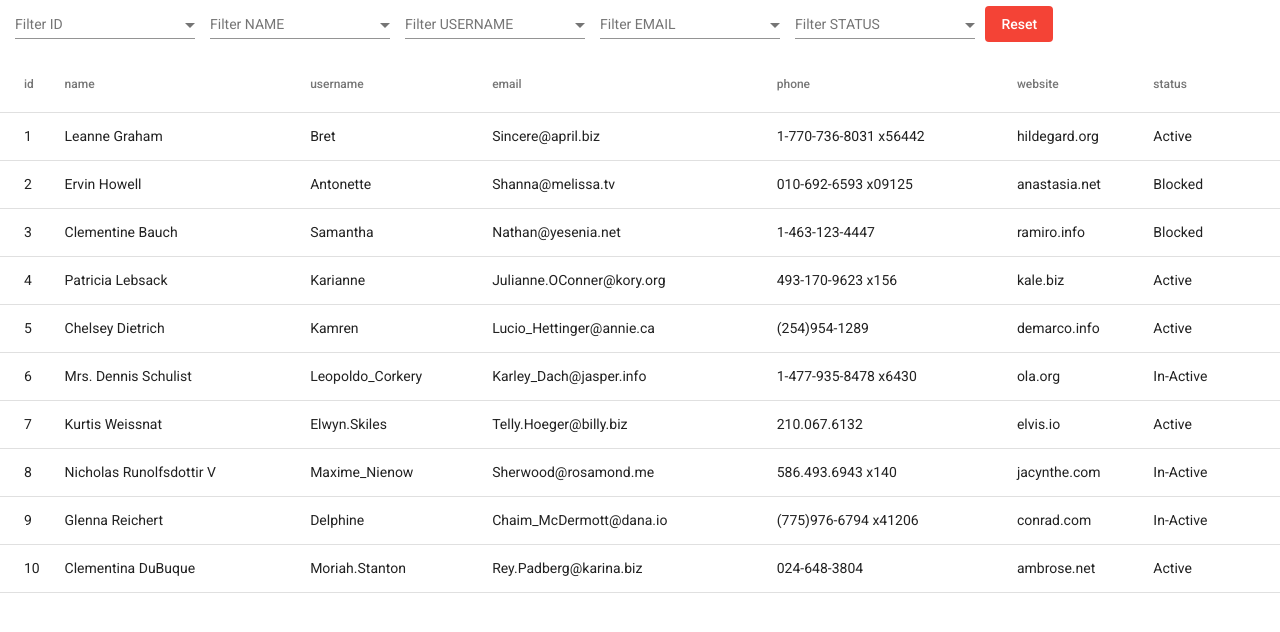
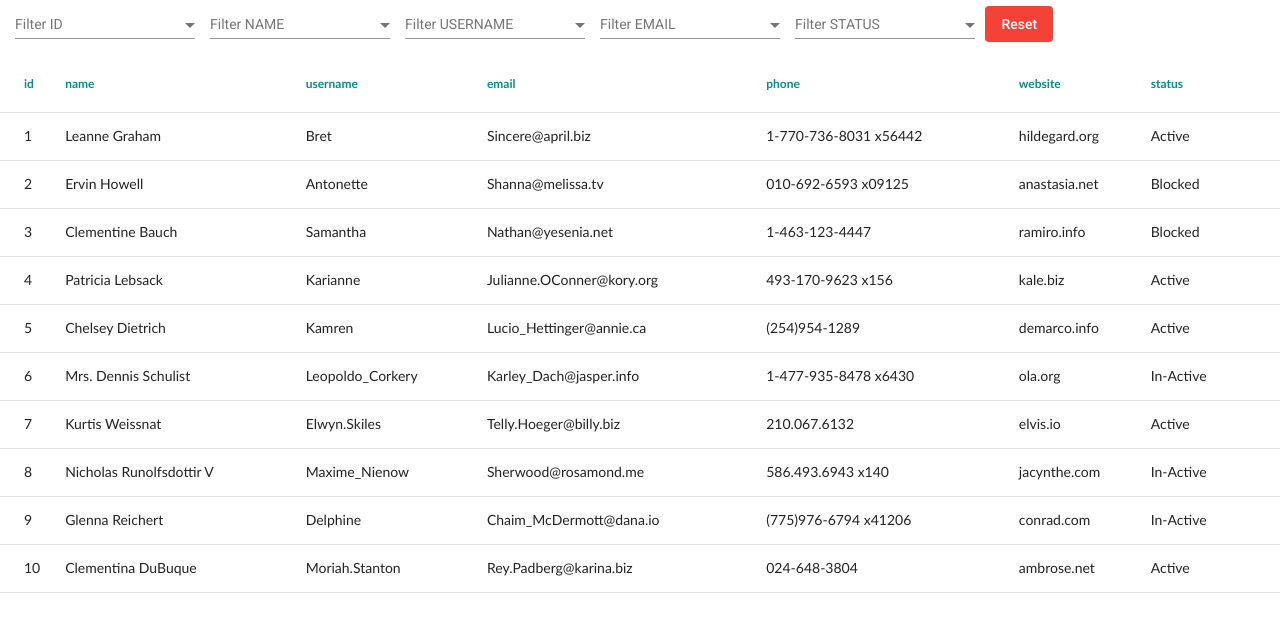
Before and after one commit to Mansiben/Acrolinx, an Angular app: page / in a window 1280 px wide. Shown: the top 632 px of the page. Built offline with nearby package versions, Linux system fonts and the light colour scheme.

Commit message:
added some css styles.

```diff
--- a/src/app/app.component.html
+++ b/src/app/app.component.html
@@ -1,4 +1,4 @@
-<div>
+<div class="filterbox">
   <mat-form-field *ngFor="let filter of filterSelectObj" style="margin-left: 15px;">
     <mat-label>Filter {{filter.name}}</mat-label>
     <select matNativeControl name="{{filter.columnProp}}" [(ngModel)]="filter.modelValue"
--- a/src/app/app.component.scss
+++ b/src/app/app.component.scss
@@ -1,3 +1,38 @@
-table{
+.example-container {
+    display: flex;
+    flex-direction: column;
+    min-width: 300px;
+  }
+
+  .mat-table {
+    overflow: auto;
+    max-height: 600px;
     width: 100%;
-}
+  }
+
+  .mat-header-cell{
+    color: #098B8C;
+    font-family: 'Gill Sans', 'Gill Sans MT', 'Calibri', 'Trebuchet MS', sans-serif;
+    font-weight: bold;
+  }
+
+  .mat-cell{
+    font-family: 'Gill Sans', 'Gill Sans MT', 'Calibri', 'Trebuchet MS', sans-serif;
+  }
+
+  .title{
+    background-color: #098B8C;
+    height: 40px;
+  }
+
+  .bench{
+    text-align: center;
+    color: white;
+    font-family: 'Gill Sans', 'Gill Sans MT', 'Calibri', 'Trebuchet MS', sans-serif;
+    font-weight: 500;
+  }
+
+  .mat-paginator{
+    font-family: 'Gill Sans', 'Gill Sans MT', 'Calibri', 'Trebuchet MS', sans-serif;
+
+  }
```
